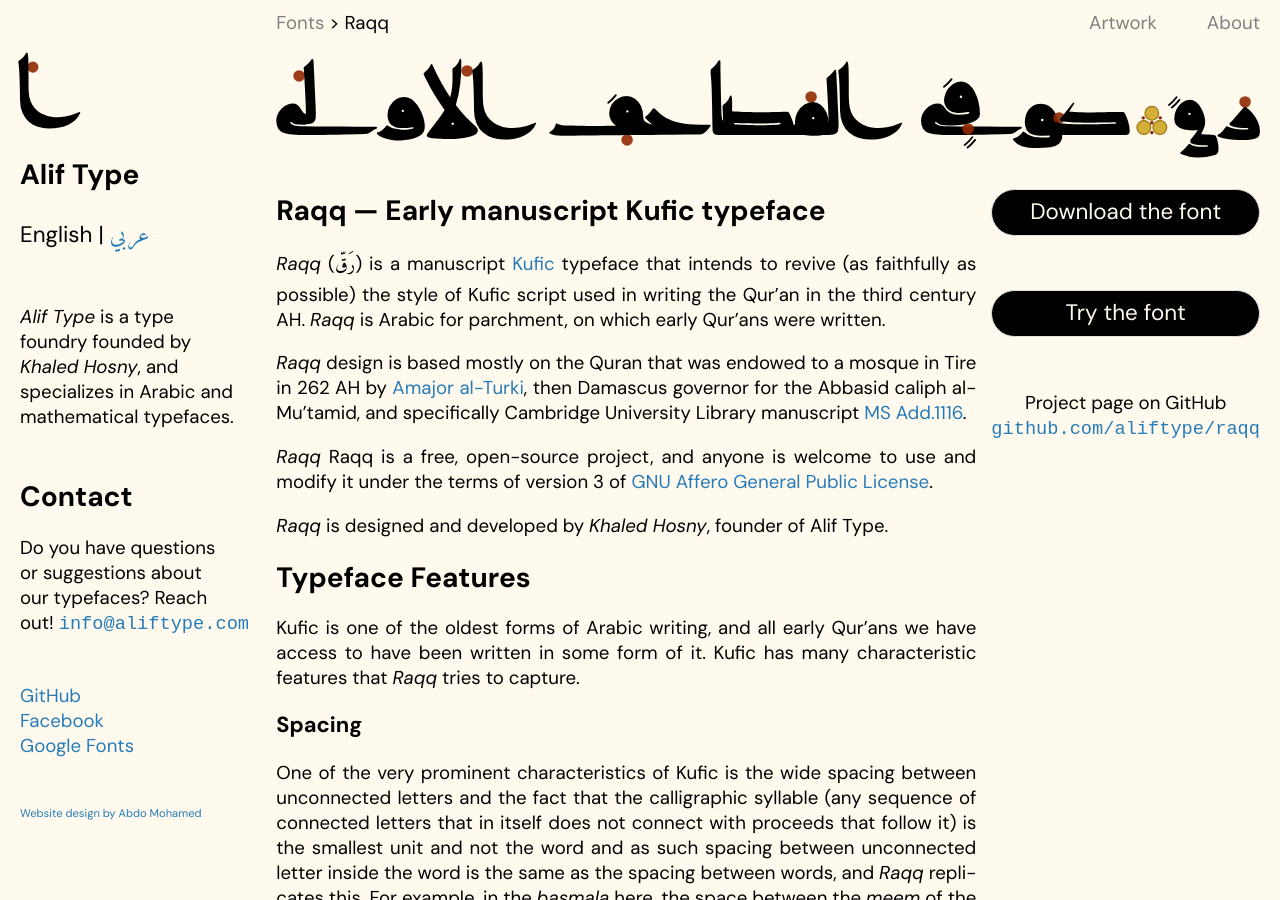
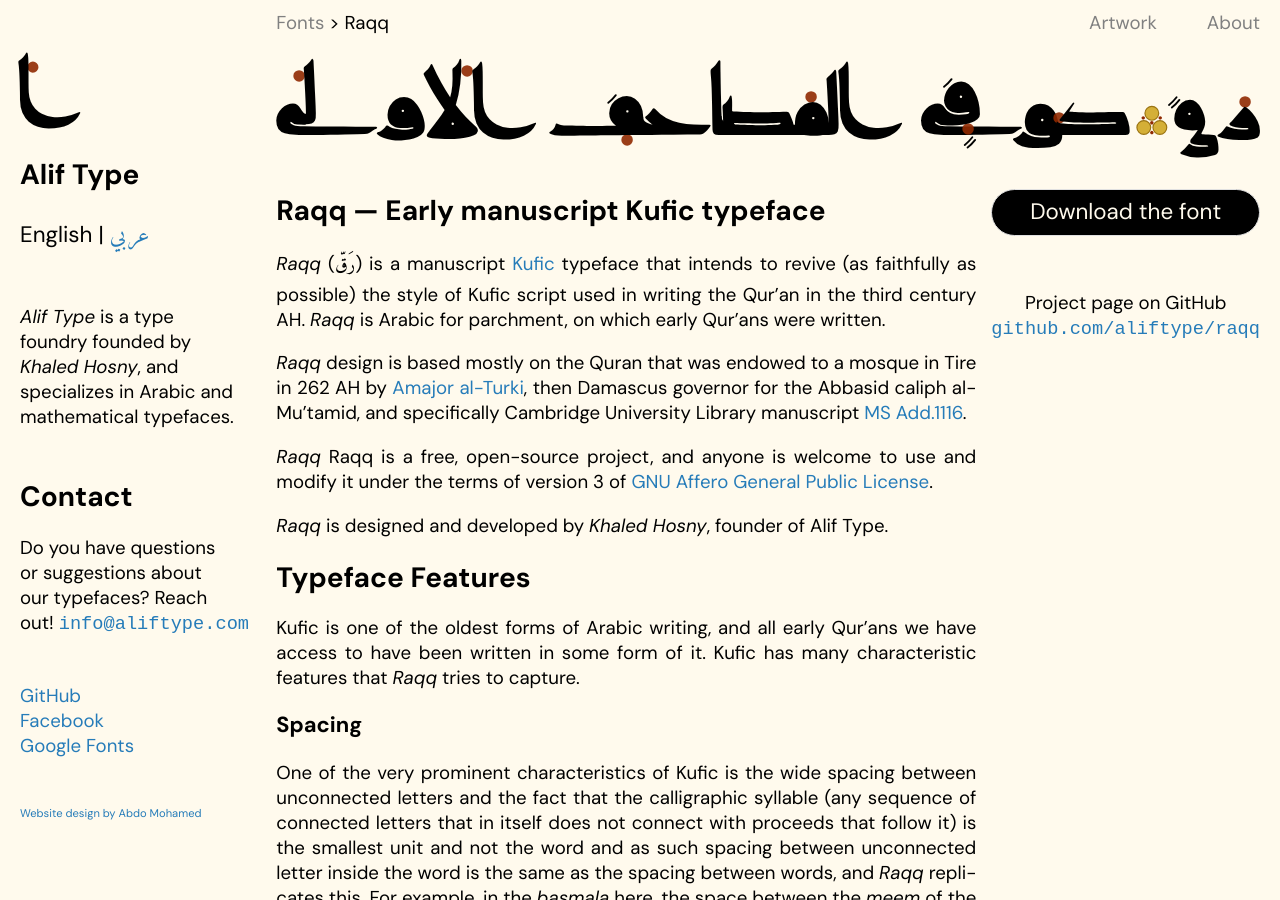
Before and after one commit to aliftype/aliftype.github.io, a Jekyll site: the page built from raqq/english.md, in a window 1280 px wide and 900 px high. Built offline with Jekyll 4.4.1, drawn with Linux system fonts in a browser that asks for light colours.

Commit message:
Hide Raqq app for now

```diff
--- a/_layouts/font.html
+++ b/_layouts/font.html
@@ -50,7 +50,7 @@
         {% assign version = "v" | append: config.version %}
       {% endif %}
       <p class="downloads"><a href="{{ site.github.owner_url }}/{{ project }}/releases/download/{{ version }}/{{ config.name }}-{{ config.version }}.zip">{{ messages.download }}</a></p>
-      {% if config.app %}
+      {% if config.app and project != "raqq" %}
       <p class="downloads"><a href="./app/{{ messages.suffix }}">{{ messages.try }}</a></p>
       {% endif %}
       <p>{{ messages.github-long }} <br/><a href="{{ site.github.owner_url }}/{{ project }}"><code>{{ site.github.hostname }}/{{ site.github.owner_name }}/{{ project }}</code></a></p>
```
